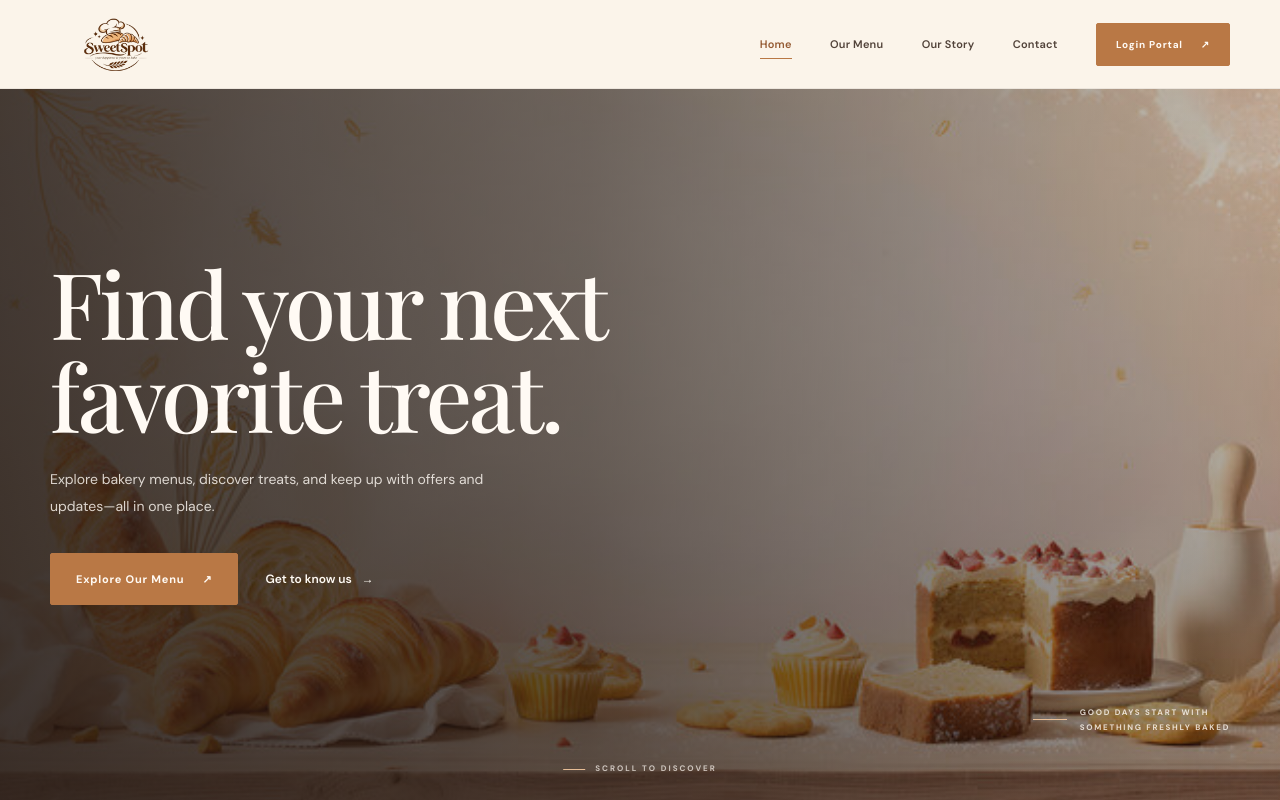
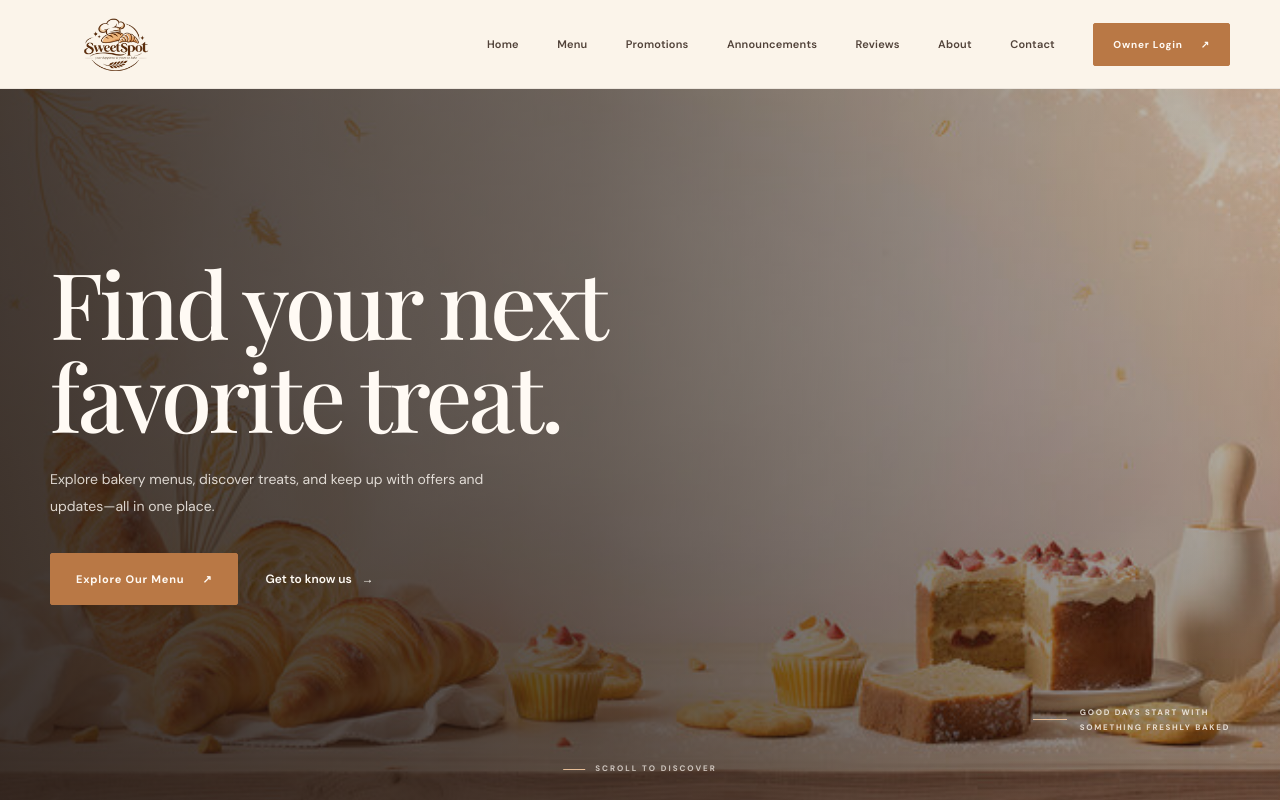
Before and after one commit to earlmacias2022-tech/Sweet-Spot, a PHP site: page / in a window 1280 px wide. Shown: the top 800 px of the page. Run offline with PHP 8.4, Linux system fonts and the light colour scheme; data that the repository does not hold is empty.

Commit message:
Update customer navigation for all homepage sections

```diff
--- a/includes/header.php
+++ b/includes/header.php
@@ -33,11 +33,14 @@ $pageTitle = $pageTitle ?? SITE_NAME;
             </button>
 
             <nav class="main-nav" id="main-navigation" aria-label="Main navigation">
-                <a href="<?= BASE_URL ?>/index.php" class="nav-link active">Home</a>
-                <a href="<?= BASE_URL ?>/index.php#products" class="nav-link">Our Menu</a>
-                <a href="<?= BASE_URL ?>/index.php#about" class="nav-link">Our Story</a>
+                <a href="<?= BASE_URL ?>/index.php#home" class="nav-link">Home</a>
+                <a href="<?= BASE_URL ?>/index.php#products" class="nav-link">Menu</a>
+                <a href="<?= BASE_URL ?>/index.php#promotions" class="nav-link">Promotions</a>
+                <a href="<?= BASE_URL ?>/index.php#announcements" class="nav-link">Announcements</a>
+                <a href="<?= basename($_SERVER['PHP_SELF']) === 'product.php' ? '#reviews' : BASE_URL . '/index.php#products' ?>" class="nav-link">Reviews</a>
+                <a href="<?= BASE_URL ?>/index.php#about" class="nav-link">About</a>
                 <a href="<?= BASE_URL ?>/index.php#contact" class="nav-link">Contact</a>
-                <a href="<?= BASE_URL ?>../admin/login.php" class="btn btn-small nav-cta">Login Portal <span aria-hidden="true">↗</span></a>
+                <a href="<?= BASE_URL ?>/admin/login.php" class="btn btn-small nav-cta">Owner Login <span aria-hidden="true">↗</span></a>
             </nav>
         </div>
     </header>
```
